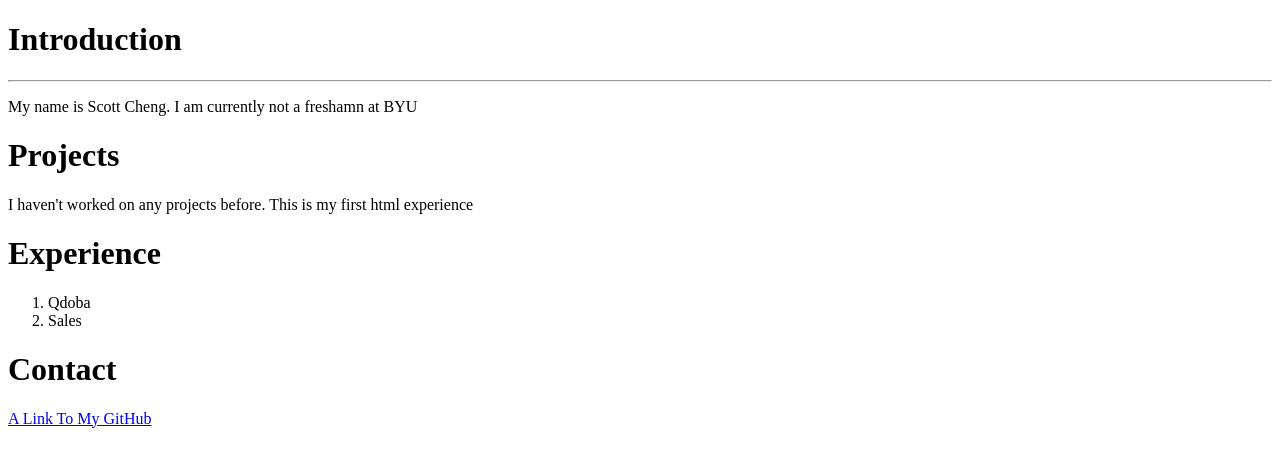
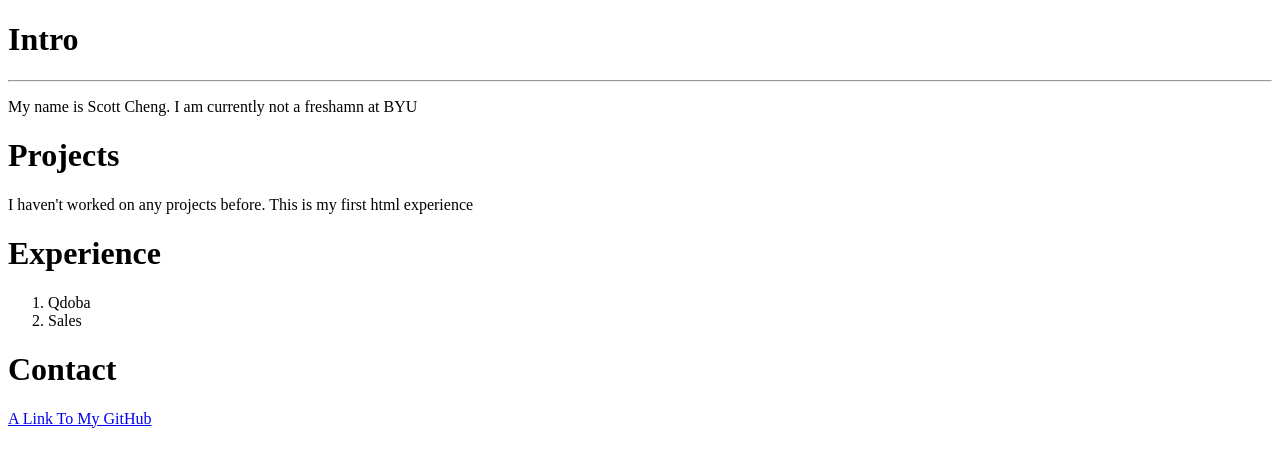
Before and after one commit to javawarrio/portfolio, a plain HTML site: page index.html in a window 1280 px wide. Drawn offline with Linux system fonts and the light colour scheme.

Commit message:
Third commit

```diff
--- a/index.html
+++ b/index.html
@@ -4,15 +4,14 @@
 	<title> Scott's Portfolio </title>
 </head>
 <body>
-<h1>Introduction</h1>
+<h1>Intro</h1>
 <hr>
 <p>My name is Scott Cheng. I am currently  not a freshamn at BYU</p>
 
 <h1>Projects</h1>
 <p> I haven't worked on any projects before. This is my first html experience </p>
 <h1> Experience</h1>
-<ol>
-	<li> Qdoba </li>
+<ol>	<li> Qdoba </li>
 	<li> Sales </li>
 </ol>
 <h1>Contact</h1>
```
